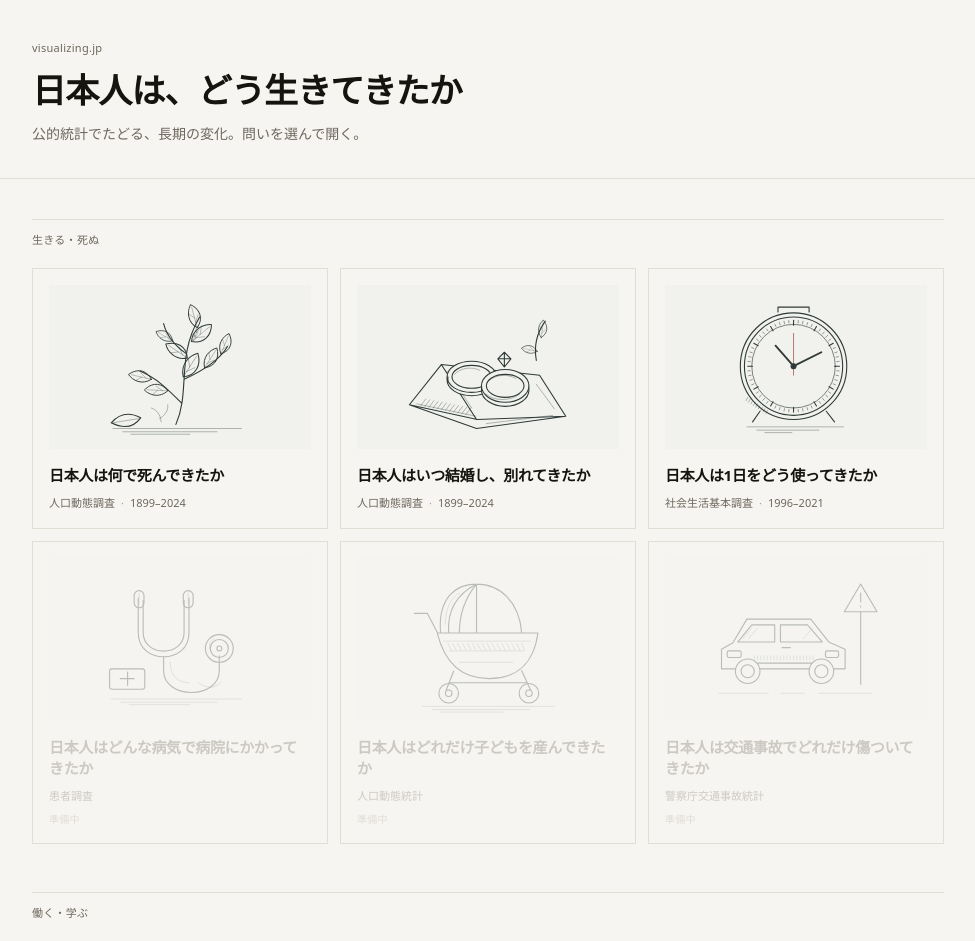
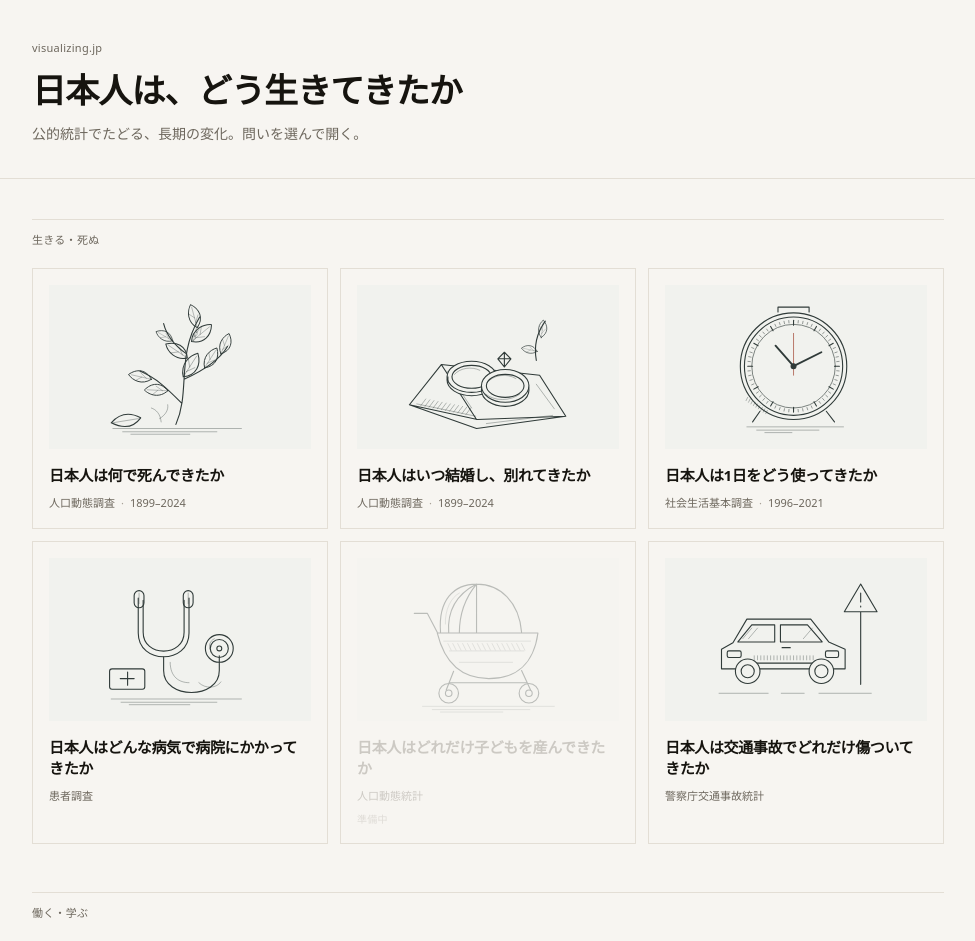
Before and after one commit to visualizing-jp/japan-data, a React (Vite) app: page / in a window 1280 px wide. Shown: the top 941 px of the page, without its empty margins (152-1127 px from the left). Built offline with nearby package versions, Linux system fonts and the light colour scheme.

Commit message:
Publish five newly available catalog entries

```diff
--- a/src/catalog.ts
+++ b/src/catalog.ts
@@ -67,8 +67,8 @@ export const CATALOG: CatalogEntry[] = [
     source: "患者調査",
     period: "—",
     category: "life",
-    status: "pending",
-    url: null,
+    status: "published",
+    url: "https://japan-data-disease.visualizing.jp/",
     art: "/art/disease.svg",
   },
   {
@@ -87,8 +87,8 @@ export const CATALOG: CatalogEntry[] = [
     source: "警察庁交通事故統計",
     period: "—",
     category: "life",
-    status: "pending",
-    url: null,
+    status: "published",
+    url: "https://japan-data-traffic-accidents.visualizing.jp/",
     art: "/art/traffic-accidents.svg",
   },
 
@@ -159,8 +159,8 @@ export const CATALOG: CatalogEntry[] = [
     source: "国勢調査",
     period: "—",
     category: "work",
-    status: "pending",
-    url: null,
+    status: "published",
+    url: "https://japan-data-commuting.visualizing.jp/",
     art: "/art/commuting.svg",
   },
 
@@ -221,8 +221,8 @@ export const CATALOG: CatalogEntry[] = [
     source: "家計調査",
     period: "—",
     category: "home",
-    status: "pending",
-    url: null,
+    status: "published",
+    url: "https://japan-data-spending.visualizing.jp/",
     art: "/art/spending.svg",
   },
   {
@@ -231,8 +231,8 @@ export const CATALOG: CatalogEntry[] = [
     source: "犯罪統計・警察白書",
     period: "—",
     category: "home",
-    status: "pending",
-    url: null,
+    status: "published",
+    url: "https://japan-data-crime.visualizing.jp/",
     art: "/art/crime.svg",
   },
   {
```
